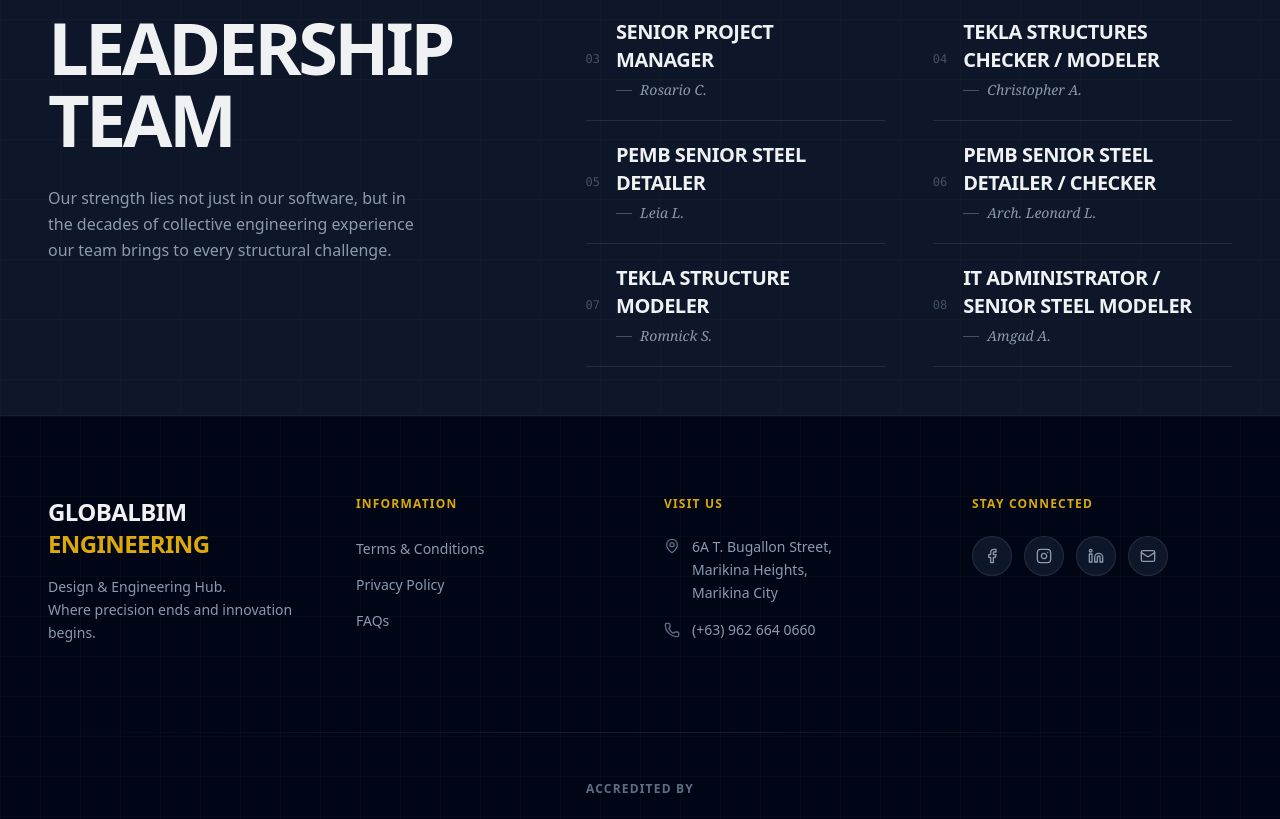
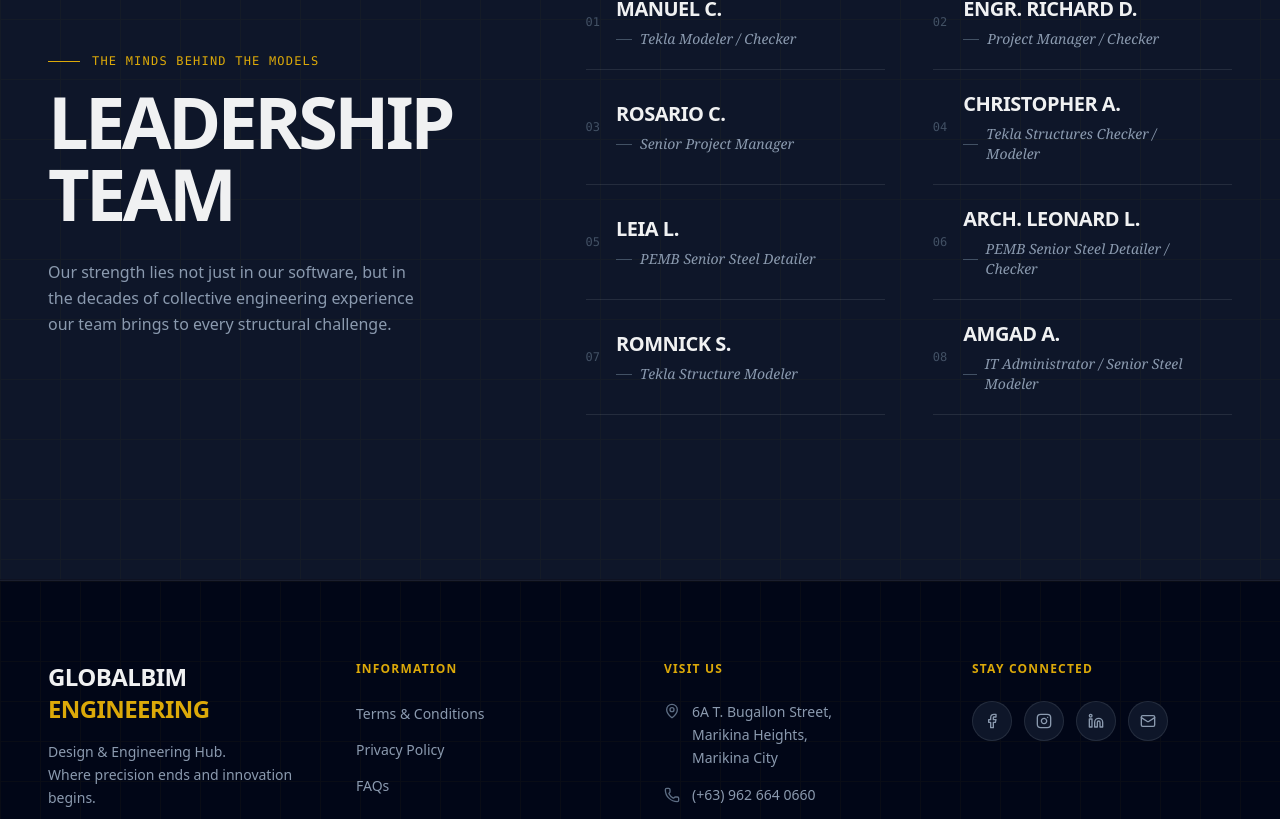
Before and after one commit to Alphaexplora-GlobalBIM/gbim-ui, a React (Vite) app: page /about/our-team in a window 1280 px wide. Shown: the part 221-1040 px from the top of the page. Built offline with nearby package versions, Linux system fonts and the light colour scheme.

Commit message:
team page adjustments

```diff
--- a/src/features/About/MeetOurTeam.tsx
+++ b/src/features/About/MeetOurTeam.tsx
@@ -22,8 +22,8 @@
   }, [selectedMemberId]);
 
   return (
-    // Changed to justify-center to vertically center the entire block within the screen
-    <div className="bg-slate-900 min-h-screen text-white font-sans relative overflow-hidden flex flex-col justify-between pt-24">
+    // 1. Removed 'flex', 'flex-col', and 'justify-between' from this main wrapper
+    <div className="bg-slate-900 text-white font-sans relative overflow-hidden">
       {/* Background Grid Accent */}
       <div className="fixed inset-0 z-0 pointer-events-none">
         <div
@@ -36,11 +36,11 @@
         ></div>
       </div>
 
-      {/* Main Content Wrapper - Centers vertically */}
-      <section className="relative z-10 w-full max-w-[90rem] mx-auto px-6 lg:px-12 my-auto">
-        {/* Changed to items-center to balance the two columns vertically */}
+      {/* 2. Added a new full-screen wrapper specifically for the content to push the footer down */}
+      <div className="min-h-screen flex flex-col justify-center pt-32 pb-24 relative z-10">
+        <section className="w-full max-w-[90rem] mx-auto px-6 lg:px-12">
           <div className="flex flex-col lg:flex-row gap-12 lg:gap-16 items-center">
-          {/* LEFT COLUMN: Scaled down text to prevent clipping */}
+            {/* LEFT COLUMN: Header */}
             <div className="lg:w-2/5 shrink-0 w-full">
               <Reveal>
                 <div className="flex items-center gap-3 mb-4">
@@ -55,7 +55,6 @@
                 text="LEADERSHIP TEAM"
                 variant="slide"
                 as="h1"
-              // Reduced from 8xl down to 6xl/7xl to fit the column width securely
                 className="text-5xl md:text-6xl lg:text-7xl font-black text-white uppercase tracking-tighter leading-[0.85] mb-6"
               />
 
@@ -68,7 +67,7 @@
               />
             </div>
 
-          {/* RIGHT COLUMN: Compressed Typographic List */}
+            {/* RIGHT COLUMN: Name-First Typographic List */}
             <div className="lg:w-3/5 w-full">
               <div className="grid grid-cols-1 md:grid-cols-2 gap-x-8 xl:gap-x-12 gap-y-0">
                 {teamData.map((member, index) => {
@@ -82,7 +81,6 @@
                       viewport={{ once: true }}
                       transition={{ duration: 0.4, delay: index * 0.05 }}
                       onClick={() => setSelectedMemberId(member.id)}
-                    // Tightened vertical padding (py-5 down from py-10)
                       className="group cursor-pointer border-b border-white/10 py-4 xl:py-5 flex gap-4 items-center relative overflow-hidden"
                     >
                       <div className="absolute bottom-0 left-0 h-px w-0 bg-yellow-500 group-hover:w-full transition-all duration-700 ease-out z-10"></div>
@@ -92,14 +90,13 @@
                       </span>
 
                       <div className="flex flex-col flex-1">
-                      {/* Reduced header size and bottom margin */}
                         <h3 className="text-lg xl:text-xl font-black text-white uppercase tracking-tight leading-none mb-1.5 group-hover:text-yellow-400 transition-colors">
-                        {member.role}
+                          {member.name}
                         </h3>
                         <div className="flex items-center text-slate-400 group-hover:text-white transition-colors">
                           <span className="w-4 h-px bg-slate-600 group-hover:bg-yellow-500 mr-2 transition-colors"></span>
                           <span className="font-serif italic text-sm">
-                          {member.name}
+                            {member.role}
                           </span>
                         </div>
                       </div>
@@ -114,6 +111,7 @@
             </div>
           </div>
         </section>
+      </div>
 
       {/* FULL SCREEN DATA MODAL */}
       <AnimatePresence>
@@ -139,10 +137,10 @@
                     Personnel Detail View
                   </p>
                   <h2 className="text-4xl md:text-5xl font-black text-white uppercase tracking-tight leading-none mb-2">
-                    {selectedMember.role}
+                    {selectedMember.name}
                   </h2>
                   <p className="text-xl text-slate-400 font-serif italic">
-                    — {selectedMember.name}
+                    — {selectedMember.role}
                   </p>
                 </div>
                 <button
@@ -216,8 +214,8 @@
         )}
       </AnimatePresence>
 
-      {/* Footer added back to flow normally at the bottom of the screen */}
-      <div className="relative z-10 w-full mt-12">
+      {/* 3. Footer now naturally sits below the 100vh content wrapper */}
+      <div className="relative z-10 w-full bg-slate-950 border-t border-white/5">
         <Footer />
       </div>
     </div>
```
Lines whose indentation alone changed are shown as unchanged.
